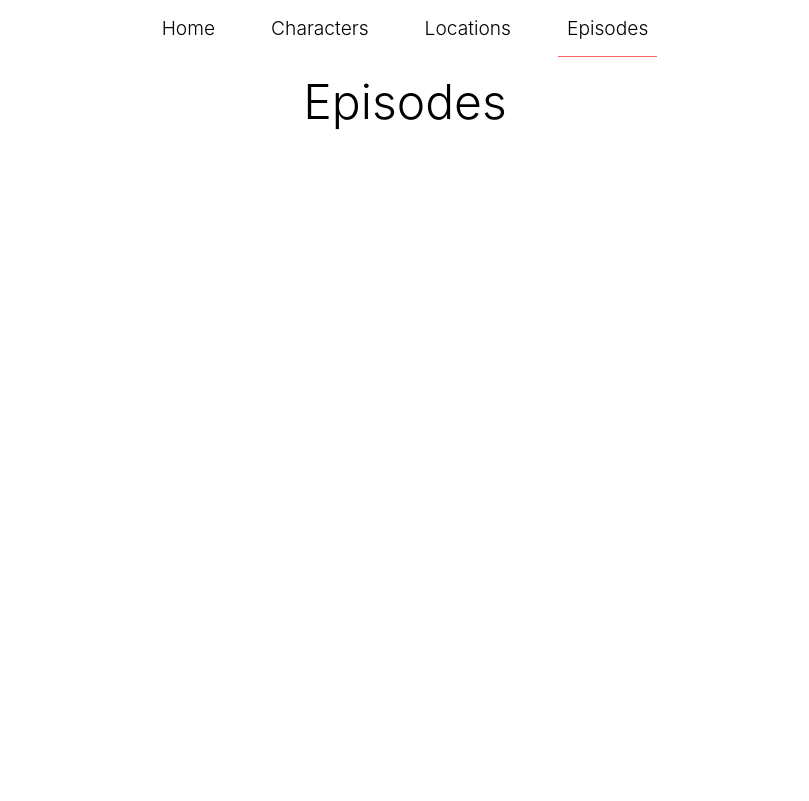
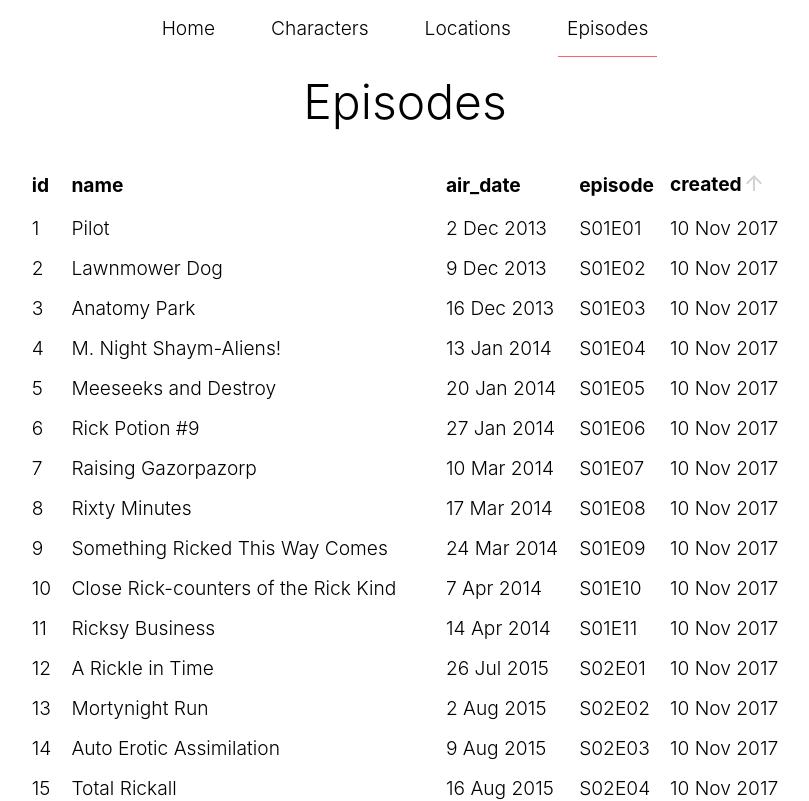
Before and after one commit to okmaga/react-v6-task1, a React (Create React App) app: page /episodes in a window 1280 px wide. Shown: the top 801 px of the page, without its empty margins (235-1044 px from the left). Built offline with nearby package versions, Linux system fonts and the light colour scheme.

Commit message:
feat: characters + episodes + locations

```diff
--- a/package.json
+++ b/package.json
@@ -3,9 +3,14 @@
   "version": "0.1.0",
   "private": true,
   "dependencies": {
+    "@emotion/react": "^11.11.1",
+    "@emotion/styled": "^11.11.0",
+    "@mui/icons-material": "^5.14.18",
+    "@mui/material": "^5.14.18",
     "@testing-library/jest-dom": "^5.17.0",
     "@testing-library/react": "^13.4.0",
     "@testing-library/user-event": "^13.5.0",
+    "lodash": "^4.17.21",
     "react": "^18.2.0",
     "react-dom": "^18.2.0",
     "react-router-dom": "^6.20.0",
--- a/src/App.css
+++ b/src/App.css
@@ -40,8 +40,8 @@
     justify-content: center;
 }
 
-.navbar-list-item {
-    transition: all 0.3s ease;
+.navbar-list-item a {
+    transition: all 0.2s ease;
 }
 
 .navbar-list-item:hover a {
@@ -108,6 +108,8 @@ main {
 
 h1 {
     font-size: 3rem;
+    font-weight: 500;
+    margin-bottom: 1rem;
 }
 
 .single-char-card {
@@ -132,3 +134,46 @@ h1 {
     max-height: 100%;
     display: block;
 }
+
+/*------------- locations -------------*/
+.grid-table {
+    display: grid;
+    grid-template-columns: 1fr 1fr;
+    grid-column-gap: 1rem;
+    grid-row-gap: 1rem;
+}
+
+.grid-row {
+    display:flex;
+}
+
+.grid-cell {
+    border: 1px solid grey
+}
+
+table {
+    margin-top: 2rem;
+}
+table, tr, th, td{
+    text-align: left;
+    font-size: 1.2rem;
+    border: none;
+    border-collapse: collapse;
+}
+
+th, td {
+    padding: 0.5rem;
+    margin:auto;
+}
+
+th > span {
+    color:lightgray;
+    vertical-align: middle;
+}
+
+tr {
+    cursor: pointer
+}
+tbody tr:hover {
+    background-color: #eee
+}
--- a/src/App.js
+++ b/src/App.js
@@ -5,6 +5,8 @@ import Characters from "./pages/Characters";
 import Locations from "./pages/Locations";
 import Episodes from "./pages/Episodes";
 import SingleCharacter from "./pages/SingleCharacter";
+import SingleLocation from "./pages/SingleLocation";
+import SingleEpisode from "./pages/SingleEpisode";
 
 function App() {
   return (
@@ -32,8 +34,14 @@ function App() {
             <Route index element={<Characters />} />
             <Route path=":id" element={<SingleCharacter />} />
           </Route>
-          <Route path="/locations" element={<Locations />} />
-          <Route path="/episodes" element={<Episodes />} />
+          <Route path="/locations" >
+            <Route index element={<Locations />} />
+            <Route path=":id" element={<SingleLocation />} />
+          </Route>
+          <Route path="/episodes" >
+            <Route index element={<Episodes />} />
+            <Route path=":id" element={<SingleEpisode />} />
+          </Route>
           <Route path="*" element={<Navigate to="/" />} />
         </Routes>
       </main>
--- /dev/null
+++ b/src/components/Table.jsx
@@ -0,0 +1,90 @@
+import React from 'react';
+import {ArrowUpward, ArrowDownward} from "@mui/icons-material";
+
+const Table = ({data, onSort, sortBy, onClick}) => {
+  const columns = Object.keys(data[0]);
+  const renderContent = (item, col) => {
+    if (col === "created" || col === "air_date") {
+      const date = new Date(item[col]);
+      return date.toLocaleDateString("en-GB", {
+        day: "numeric",
+        month: "short",
+        year: "numeric"
+      });
+    } else {
+      return item[col];
+    }
+  }
+
+  const handleClick = (location) => {
+    onClick(location);
+  };
+
+  const handleSort = (column) => {
+    if (!sortBy) {
+      return
+    };
+    const currentSort = sortBy.get("sortBy");
+    const currentOrder = sortBy.get("order");
+    if (currentSort === column) {
+      onSort({
+        sortBy: column,
+        order: currentOrder === "asc" ? "desc" : "asc"
+      })
+    } else {
+      onSort({
+        sortBy: column,
+        order: "asc"
+      });
+    }
+  }
+
+  const renderSortArrow = (col) => {
+    if (!sortBy) {
+      return
+    };
+    const currentSort = sortBy.get("sortBy");
+    const currentOrder = sortBy.get("order");
+    if (col === currentSort) {
+      return currentOrder === "asc"
+        ? <ArrowUpward />
+        : <ArrowDownward />
+    }
+  }
+
+  return (
+    <table>
+      <thead>
+        <tr>
+          {columns.map(col =>
+            <th
+              key={col}
+              onClick={() => handleSort(col)}
+            >
+              {col}
+              <span>{renderSortArrow(col)}</span>
+            </th>)}
+        </tr>
+      </thead>
+      <tbody>
+      {Object.values(data).map(item => {
+        return (
+          <tr
+            key={item.id || item.name}
+            onClick={() => handleClick(item)}
+          >
+            {
+              columns.map(col => (
+              <td key={col}>
+                {renderContent(item, col)}
+              </td>))
+            }
+          </tr>
+        )
+      })}
+      </tbody>
+    </table>
+  );
+};
+
+export default Table;
--- a/src/pages/Episodes.jsx
+++ b/src/pages/Episodes.jsx
@@ -1,9 +1,37 @@
 import React from 'react';
+import episodes from "../data/episode.json"
+import Table from "../components/Table";
+import { useNavigate, useSearchParams } from "react-router-dom";
+import _ from "lodash";
+import locations from "../data/location.json";
 
 const Episodes = () => {
+  const navigate = useNavigate()
+  const [sortBy, setSortBy] = useSearchParams({ sortBy: "created", order: "asc" })
+
+  const handleClick = (episode) => {
+    navigate(`/episodes/${episode.id}`);
+  }
+
+  const handleSort = (sortRule) => {
+    setSortBy(sortRule);
+  }
+
+  const sortedEpisodes = _.orderBy(
+    episodes,
+    [sortBy.get("sortBy")],
+    [sortBy.get("order")]
+  );
+
   return (
     <div className="episodes">
       Episodes
+      <Table
+        data={sortedEpisodes}
+        onClick={handleClick}
+        sortBy={sortBy}
+        onSort={handleSort}
+      />
     </div>
   );
 };
--- a/src/pages/Locations.jsx
+++ b/src/pages/Locations.jsx
@@ -1,9 +1,36 @@
 import React from 'react';
+import locations from "../data/location.json"
+import Table from "../components/Table";
+import _ from "lodash";
+import {useNavigate, useSearchParams} from "react-router-dom";
 
 const Locations = () => {
+  const navigate = useNavigate()
+  const handleClick = (location) => {
+    navigate(`/locations/${location.id}`);
+  }
+
+  const [sortBy, setSortBy] = useSearchParams({ sortBy: "created", order: "asc" })
+
+  const handleSort = (sortRule) => {
+    setSortBy(sortRule);
+  }
+
+  const sortedLocations = _.orderBy(
+    locations,
+    [sortBy.get("sortBy")],
+    [sortBy.get("order")]
+  );
+
   return (
     <div className="locations">
       Locations
+      <Table
+        data={sortedLocations}
+        onClick={handleClick}
+        sortBy={sortBy}
+        onSort={handleSort}
+      />
     </div>
   );
 };
--- /dev/null
+++ b/src/pages/SingleEpisode.jsx
@@ -0,0 +1,35 @@
+import React from 'react';
+import episodes from "../data/episode.json";
+import {useParams} from "react-router-dom";
+
+const SingEpisode = () => {
+  const { id } = useParams();
+  const location = episodes.find(e => e.id.toString() === id.toString());
+  const renderContent = (key, value) => {
+    if (key === "created" || key === "air_date") {
+      const date = new Date(value)
+      return date.toLocaleDateString("en-GB",{
+        day: "numeric",
+        month: "short",
+        year: "numeric"
+      });
+
+    } else {
+      return value;
+    }
+  }
+  return (
+    <div>
+      <h1>Episode</h1>
+      {Object.entries(location).map(([key, value] )=> {
+        return (
+          <div key={key}>
+            {key}: {renderContent(key, value)}
+          </div>
+        )
+      })}
+    </div>
+  );
+};
+
+export default SingEpisode;
--- /dev/null
+++ b/src/pages/SingleLocation.jsx
@@ -0,0 +1,36 @@
+import React from 'react';
+import locations from "../data/location.json";
+import {useParams} from "react-router-dom";
+
+const SingleLocation = () => {
+  const { id } = useParams();
+  const location = locations.find(l => l.id.toString() === id.toString());
+  const renderContent = (key, value) => {
+    if (key === "created") {
+      const date = new Date(value)
+
+      return date.toLocaleDateString("en-GB",{
+        day: "numeric",
+        month: "short",
+        year: "numeric"
+      });
+
+    } else {
+      return value;
+    }
+  }
+  return (
+    <div>
+      <h1>Location</h1>
+      {Object.entries(location).map(([key, value] )=> {
+        return (
+          <div key={key}>
+            {key}: {renderContent(key, value)}
+          </div>
+        )
+      })}
+    </div>
+  );
+};
+
+export default SingleLocation;
```
Also changed, not shown: 1 other file (tests, documents, lock files or other folders).
